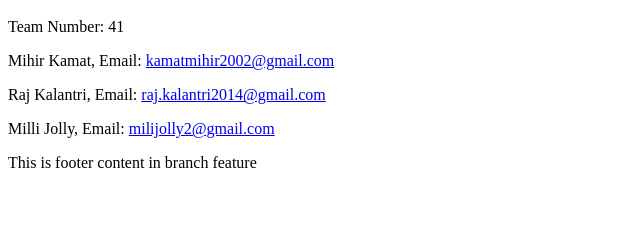
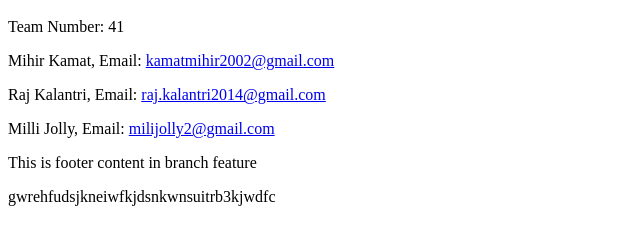
Before and after one commit to SoftwareEngg2024/HW5-repo, a plain HTML site: page index.html in a window 1280 px wide. Shown: the part 48-292 px from the top of the page, without its empty margins (0-640 px from the left). Drawn offline with Linux system fonts and the light colour scheme.

Commit message:
Added unwanted content to index.html (to be reverted)

```diff
--- a/index.html
+++ b/index.html
@@ -21,4 +21,5 @@
             This is footer content in branch feature
         </p>
     </footer>
+    gwrehfudsjkneiwfkjdsnkwnsuitrb3kjwdfc
 </html>
```
